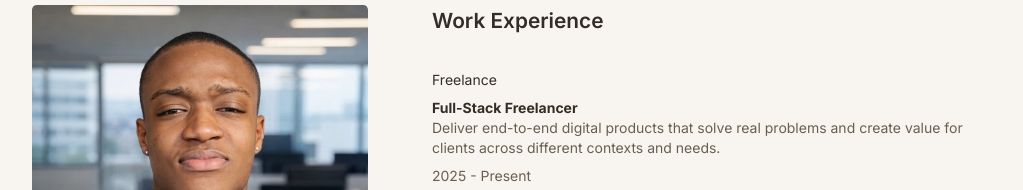
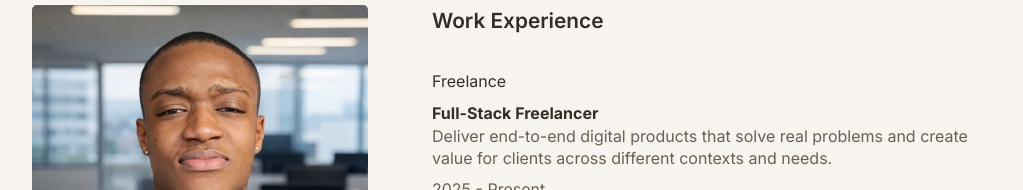
Before and after one commit to makeneto/makenedev, a React (Vite) app: page /about in a window 1280 px wide. Shown: the part 610-800 px from the top of the page, without its empty margins (128-1151 px from the left). Built offline with nearby package versions, Linux system fonts and the light colour scheme; a web font is replaced by a local one.

Commit message:
fix(Experiences): adjust style classes for visual consistency

```diff
--- a/src/components/about/Experiences.tsx
+++ b/src/components/about/Experiences.tsx
@@ -10,13 +10,13 @@ export default function Experiences() {
       <ul className="experiences__timeline">
         {experiences.map((experience) => (
           <li className="experiences__work">
-            <span className="sm:text-sm">{experience.company}</span>
+            <span className="text-sm sm:text-[1rem]">{experience.company}</span>
             <div>
-              <h2 className="sm:text-sm">{experience.role}</h2>
-              <p className="sm:text-sm">{experience.description}</p>
+              <h2>{experience.role}</h2>
+              <p className="text-sm sm:text-[1rem]">{experience.description}</p>
             </div>
 
-            <p className="sm:text-sm">{experience.period}</p>
+            <p className="text-sm sm:text-[1rem]">{experience.period}</p>
           </li>
         ))}
       </ul>
```
